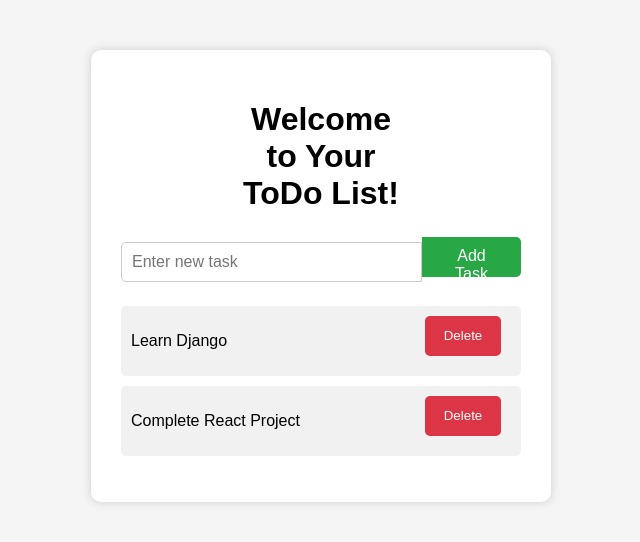
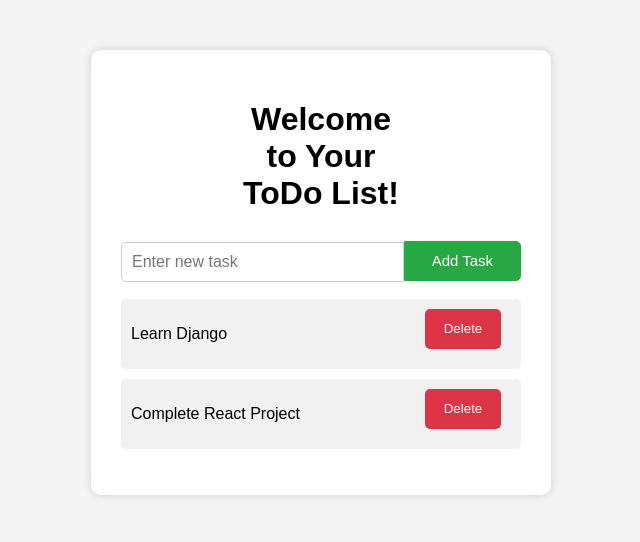
Before and after one commit to dishadubey21/DjangoToDo, a Django app: template templates/home.html in a window 1280 px wide. Shown: the top 542 px of the page, without its empty margins (319-959 px from the left). Run offline with Django 5.2, Linux system fonts and the light colour scheme; the template is opened without the code that fills it, so the values that code supplies are empty.

Commit message:
Changes made

```diff
--- a/kunaldisha/urls.py
+++ b/kunaldisha/urls.py
@@ -5,8 +5,8 @@ from .views import home,signup,signin
 
 
 urlpatterns = [
-    path('', signup),
+    path('signup/', signup),
     path('', home),
-    path('', signin),
+    path('signin/', signin),
     path('admin/', admin.site.urls),
 ]
--- a/static/css/style.css
+++ b/static/css/style.css
@@ -78,7 +78,7 @@ p{
 .task-form {
     display: flex;
     justify-content: space-between;
-    align-items: center;
+    align-items: self-end;
 }
 
 .task-form input[type="text"] {
@@ -86,17 +86,20 @@ p{
     border: 1px solid #ccc;
     border-radius: 5px 0 0 5px;
     font-size: 16px;
+    margin-bottom: 1px;
 }
 
 .add-btn {
-    padding: 10px 20px;
-    width:30%;
+    padding: 10px;
+    width:40%;
     background-color: #28a745;
     color: white;
-    border: none;
+    border: 1px solid #28a745;
     border-radius: 0 5px 5px 0;
     cursor: pointer;
-    font-size: 16px;
+    font-size: 15px;
+    margin-bottom: 2px;
+
 }
 
 .add-btn:hover {
```
